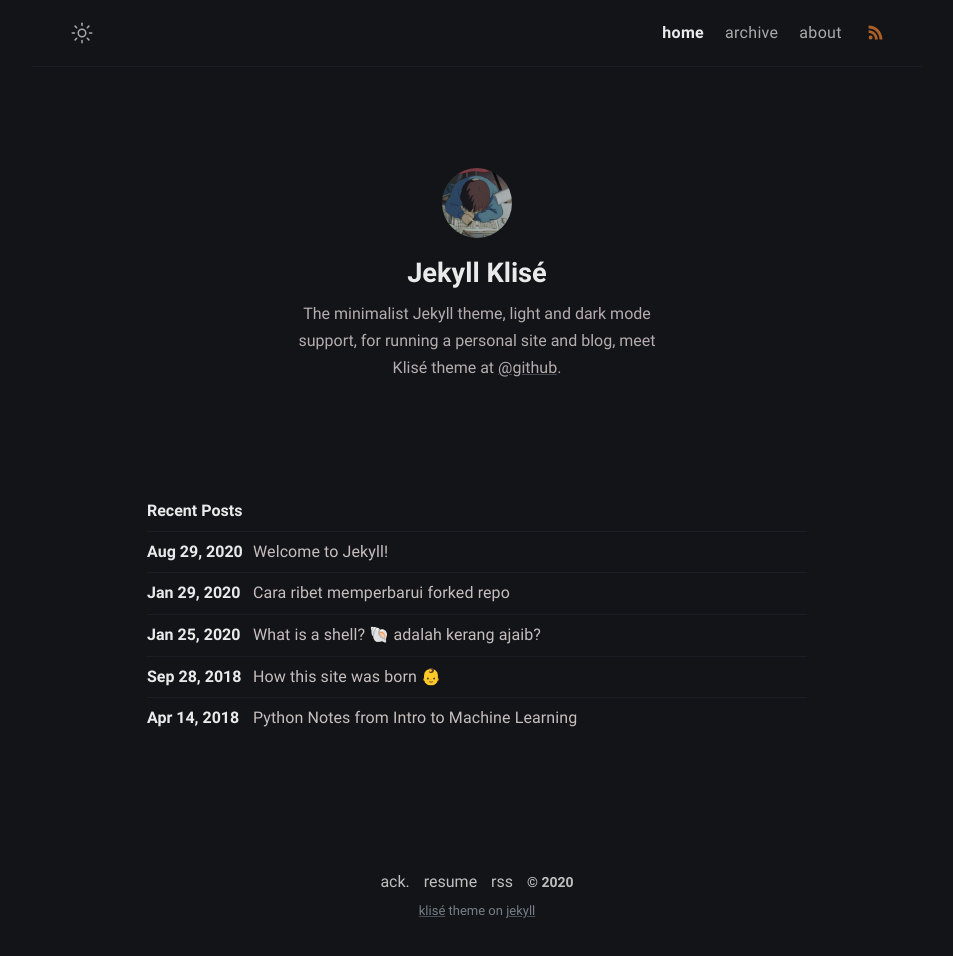
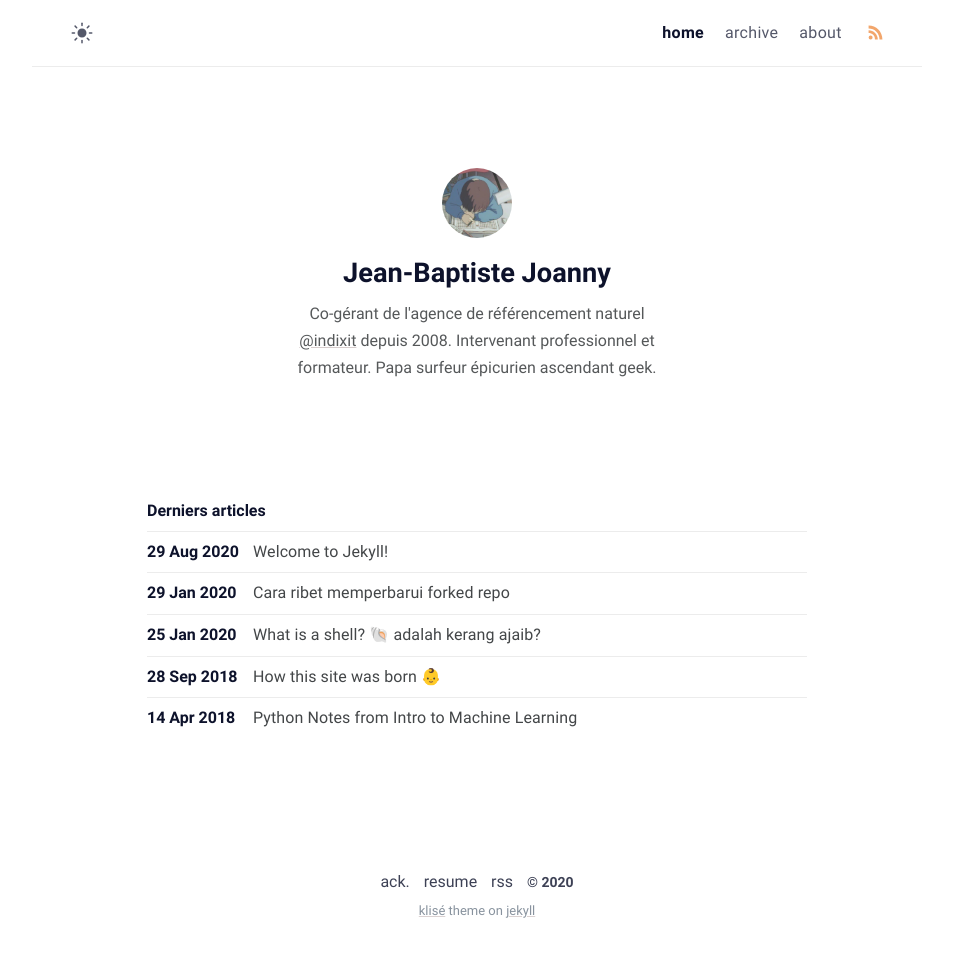
Before and after one commit to joannyjb/jekyll-klise-jb, a Jekyll site: the page built from index.md, in a window 1280 px wide. Shown: the whole page, without its empty margins (163-1116 px from the left). Built offline with Jekyll 4.4.1, drawn with Linux system fonts in a browser that asks for light colours.

Commit message:
config update jb

```diff
--- a/_config.yml
+++ b/_config.yml
@@ -1,29 +1,29 @@
 # Site settings
-title: Klise Theme # site title
+title: Jb Joanny / Expert marketing web & SEO guru # site title
 description: >- # site description
   He's writing in Bahasa about web technology and experience as a journal
   for documentation things that he learned, meet him <a href="https://github.com/piharpi" target="_blank" rel="noopener">@github</a>.
-lang: en-US # default lang
+lang: fr_FR # default lang
 timezone: Asia/Jakarta # set your timezone
 image: assets/img/ogp.png # This image used for Open Graph more info https://ogp.me/
 repo: https://github.com/piharpi/jekyll-klise # site repo [optional]
-mode: dark # default theme "dark" | "light"
+mode: light # default theme "dark" | "light"
 
 # Profile settings
 author:
-  name: Jekyll Klisé # author name
+  name: Jean-Baptiste Joanny # author name
   bio: >- # tell to the world
-    The minimalist Jekyll theme, light and dark mode support, for running a personal site and blog,
-    meet Klisé theme at <a href="https://github.com/piharpi/jekyll-klise" target="_blank" rel="noopener">@github</a>.
-  username: username # general username
-  github: github_username # github username
-  twitter: twitter_username # twitter username
+    Co-gérant de l'agence de référencement naturel <a href="https://www.indixit.com" target="_blank">@indixit</a> depuis 2008. Intervenant professionnel et formateur.
+    Papa surfeur épicurien ascendant geek.
+  username: joannyjb # general username
+  github: indixit_jb # github username
+  twitter: indixit_jb # twitter username
   facebook: facebook_username # facebook username
-  email: your-email@email.com # email adress
+  email: jb@joanny.org # email adress
   avatar: /assets/img/avatar.jpg # change with your own avatar
 
 # URL settings
-url: "https://klise.now.sh" #
+url: "https://www.joanny.org" #
 baseurl:
 permalink: /:title/
 google_analytics: # leave it blank if not wish
--- a/_layouts/home.html
+++ b/_layouts/home.html
@@ -3,10 +3,10 @@ layout: default
 home: true
 ---
 
-<h3 class="posts-item-note" aria-label="Recent Posts">Recent Posts</h3>
+<h3 class="posts-item-note" aria-label="Recent Posts">Derniers articles</h3>
 {%- for post in site.posts limit: site.number_of_posts -%}
 <article class="post-item">
-  <span class="post-item-date">{{ post.date | date: "%b %d, %Y" }}</span>
+  <span class="post-item-date">{{ post.date | date: "%d %b %Y" }}</span>
   <h4 class="post-item-title">
     <a href="{{ post.url }}">{{ post.title | escape }}</a>
   </h4>
```
